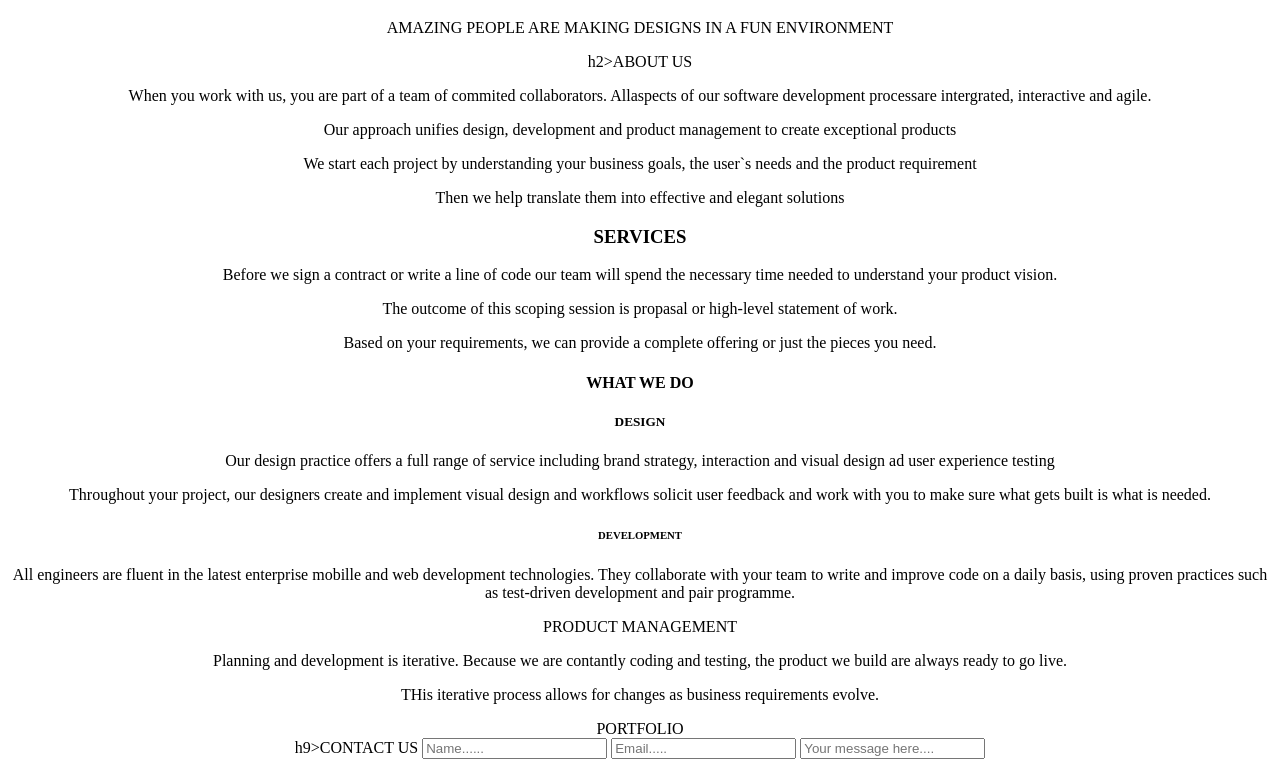
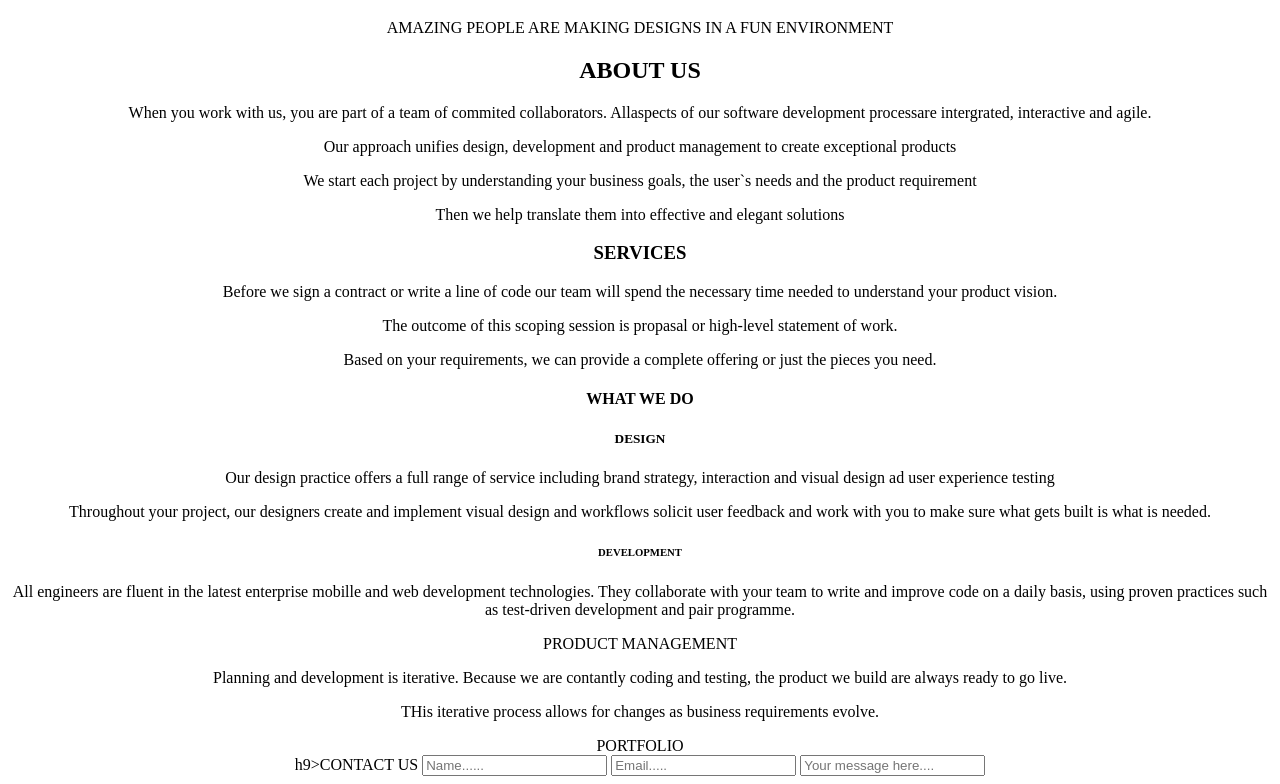
Before and after one commit to HBMakena/project-three, a plain HTML site: page index.html in a window 1280 px wide. Shown: the part 98-882 px from the top of the page. Drawn offline with Linux system fonts and the light colour scheme; files that its build step writes are made by us from their sources.

Commit message:
changed font size

```diff
--- a/index.html
+++ b/index.html
@@ -21,7 +21,7 @@
             <p>AMAZING PEOPLE ARE MAKING DESIGNS IN A FUN ENVIRONMENT</p>
         </div>
         <div class="important">
-            h2>ABOUT US</h2>
+            <h2>ABOUT US</h2>
             <p>
               When you work with us, you are part of a team of commited collaborators.
               Allaspects of our software development processare intergrated,
--- a/static/css/style.css
+++ b/static/css/style.css
@@ -7,3 +7,8 @@
 .container {
     text-align: center;
 }
+.important > h2 {
+    font-size: x-large;
+
+
+}
```
